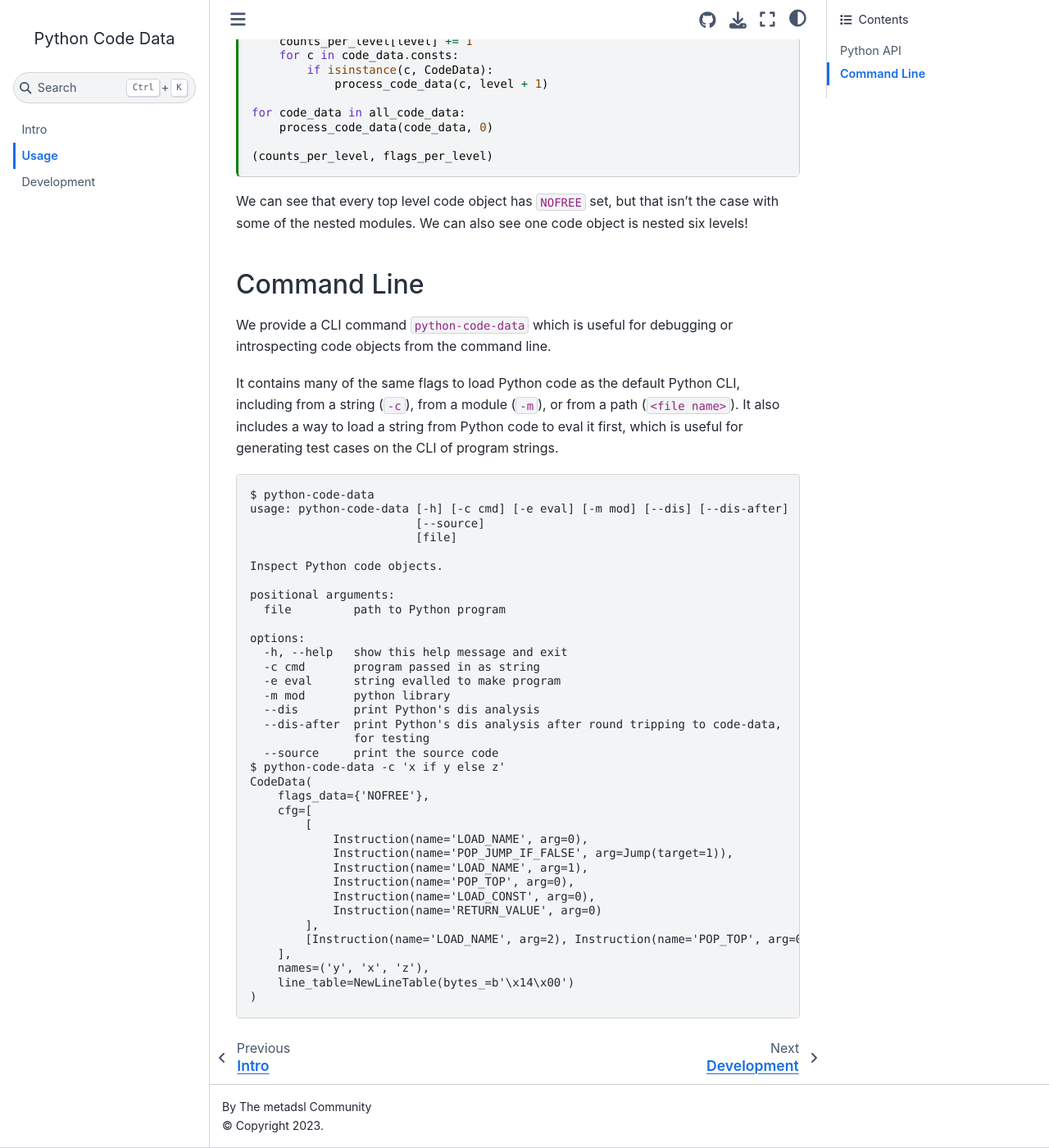
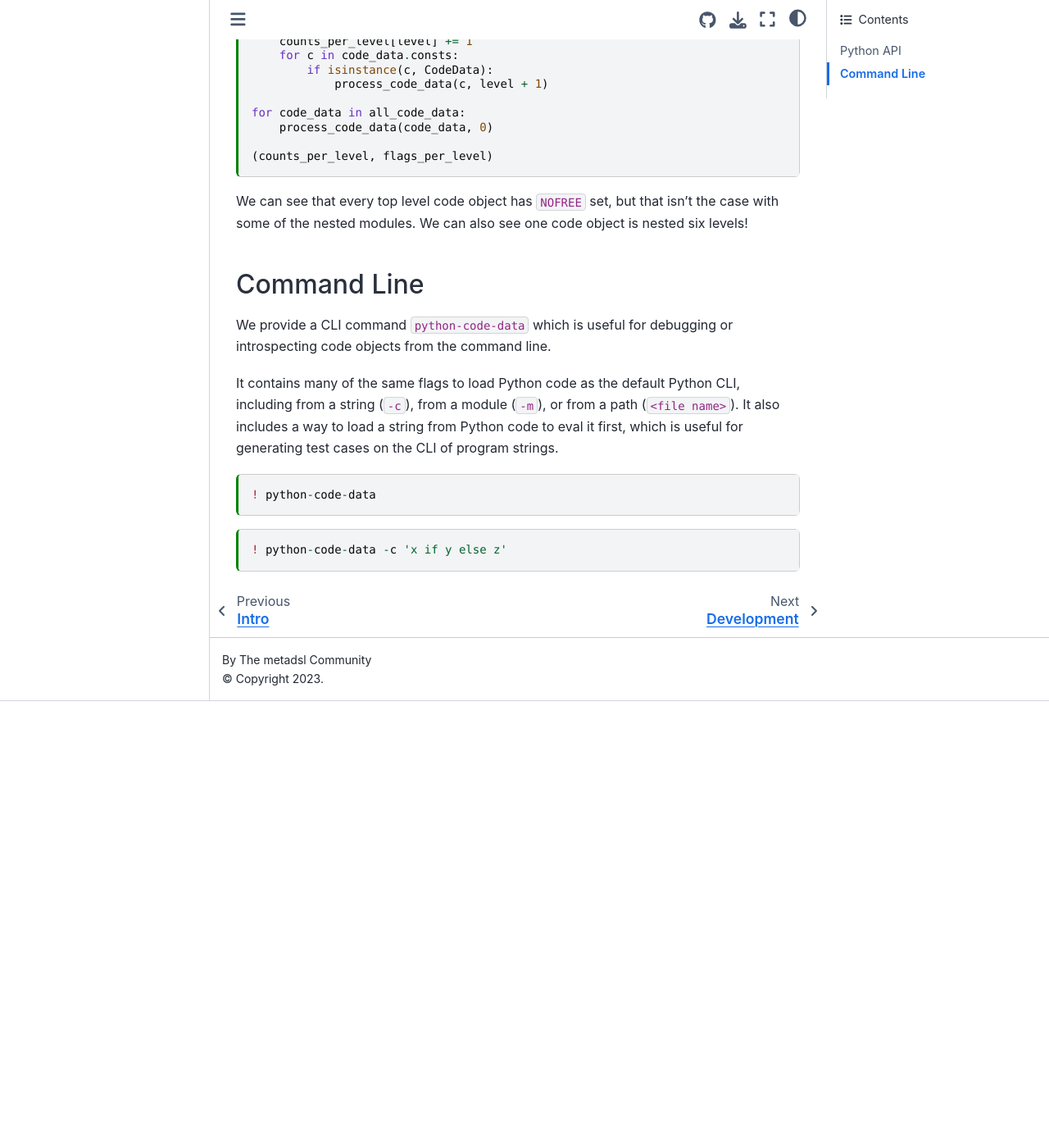
Before and after one commit to metadsl/python-code-data, a Jupyter Book: the page built from docs/usage.md, in a window 1280 px wide and 1400 px high, scrolled down 2578 px. Shown: the whole window at 82% size. Built offline with Jupyter Book 1.0.4 settings and Sphinx 7.4.7 and the Sphinx Book theme 1.1.4, drawn with Linux system fonts in a browser that asks for light colours; pages that are not in the unit, such as notebooks, are missing from menus; after the commit the page ends 3433 px from its top, so only the background shows below that.

Commit message:
Change CLI to autogenerate docs
Closes https://github.com/metadsl/python-code-data/issues/6

````diff
--- a/docs/usage.md
+++ b/docs/usage.md
@@ -158,41 +158,10 @@ from a module (`-m`), or from a path (`<file name>`). It also includes a way to
 load a string from Python code to eval it first, which is useful for generating
 test cases on the CLI of program strings.
 
+```{code-cell}
+! python-code-data
 ```
-$ python-code-data
-usage: python-code-data [-h] [-c cmd] [-e eval] [-m mod] [--dis] [--dis-after]
-                        [--source]
-                        [file]
 
-Inspect Python code objects.
-
-positional arguments:
-  file         path to Python program
-
-options:
-  -h, --help   show this help message and exit
-  -c cmd       program passed in as string
-  -e eval      string evalled to make program
-  -m mod       python library
-  --dis        print Python's dis analysis
-  --dis-after  print Python's dis analysis after round tripping to code-data,
-               for testing
-  --source     print the source code
-$ python-code-data -c 'x if y else z'
-CodeData(
-    flags_data={'NOFREE'},
-    cfg=[
-        [
-            Instruction(name='LOAD_NAME', arg=0),
-            Instruction(name='POP_JUMP_IF_FALSE', arg=Jump(target=1)),
-            Instruction(name='LOAD_NAME', arg=1),
-            Instruction(name='POP_TOP', arg=0),
-            Instruction(name='LOAD_CONST', arg=0),
-            Instruction(name='RETURN_VALUE', arg=0)
-        ],
-        [Instruction(name='LOAD_NAME', arg=2), Instruction(name='POP_TOP', arg=0), Instruction(name='LOAD_CONST', arg=0), Instruction(name='RETURN_VALUE', arg=0)]
-    ],
-    names=('y', 'x', 'z'),
-    line_table=NewLineTable(bytes_=b'\x14\x00')
-)
+```{code-cell}
+! python-code-data -c 'x if y else z'
 ```
````
